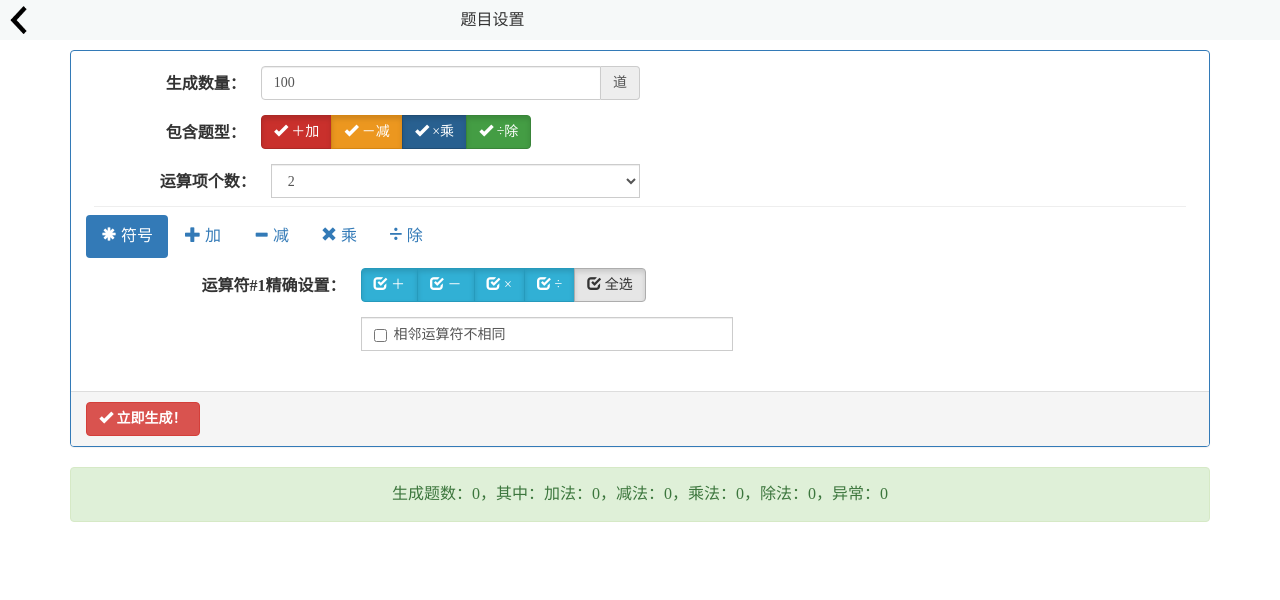
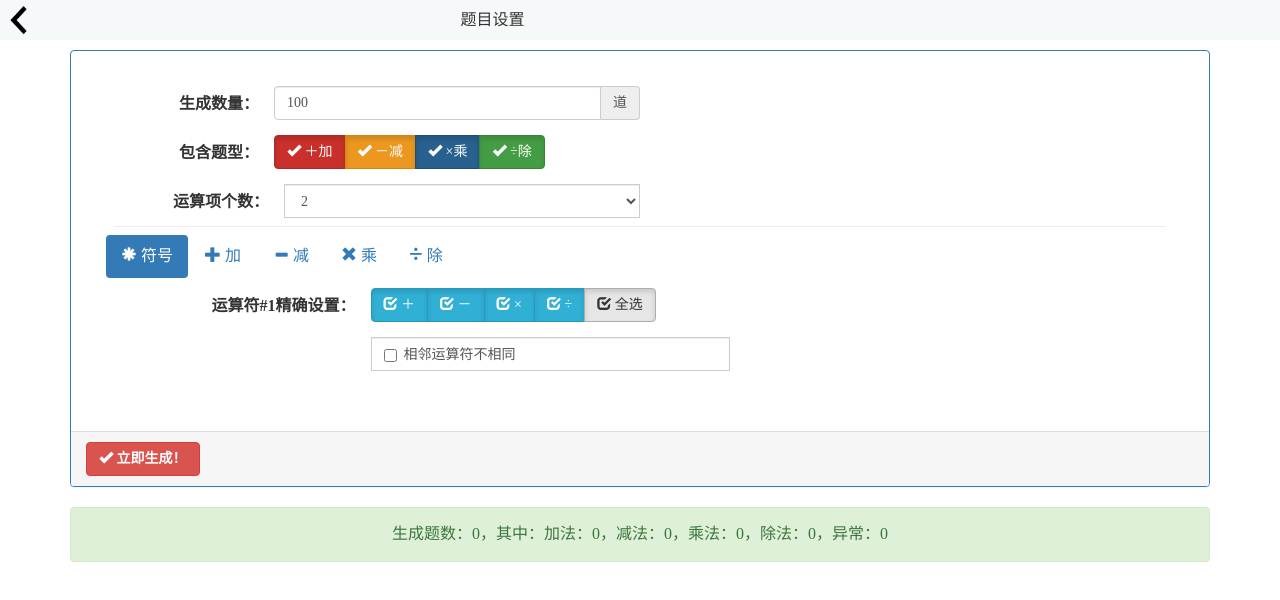
Before and after one commit to zhoushuai1996/MathHTMLMobileVer, a plain HTML site: page index.html in a window 1280 px wide. Drawn offline with Linux system fonts and the light colour scheme.

Commit message:
Add files via upload

```diff
--- a/index.html
+++ b/index.html
@@ -20,7 +20,7 @@
 </div>
     <div id="app" class="container" v-cloak>
             <div class="panel panel-primary" style="margin-top: 50px">
-                        <div class="panel-body">
+                        <div class="panel-body" style="margin: 20px">
                             <form class="form-horizontal">
 								<div class="form-group">
                                             <label class="col-sm-2 control-label">生成数量：</label>
```
